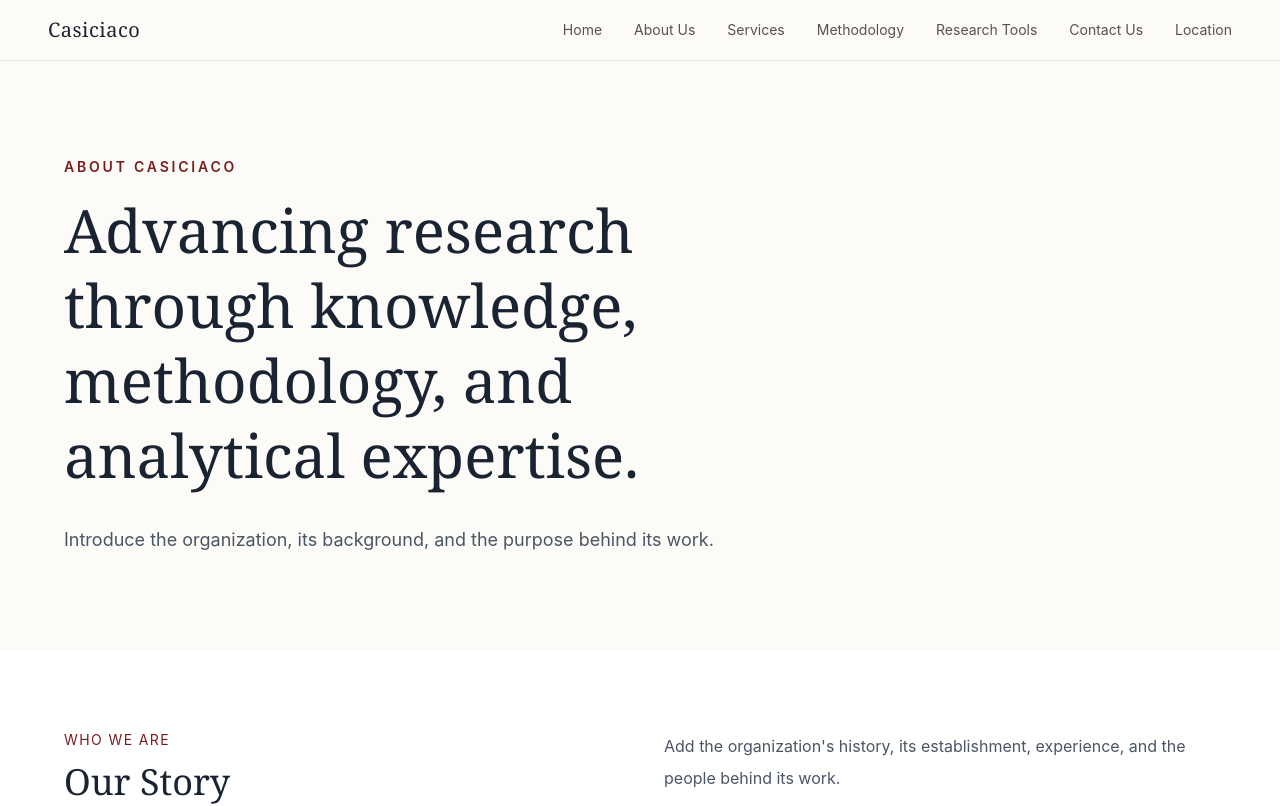
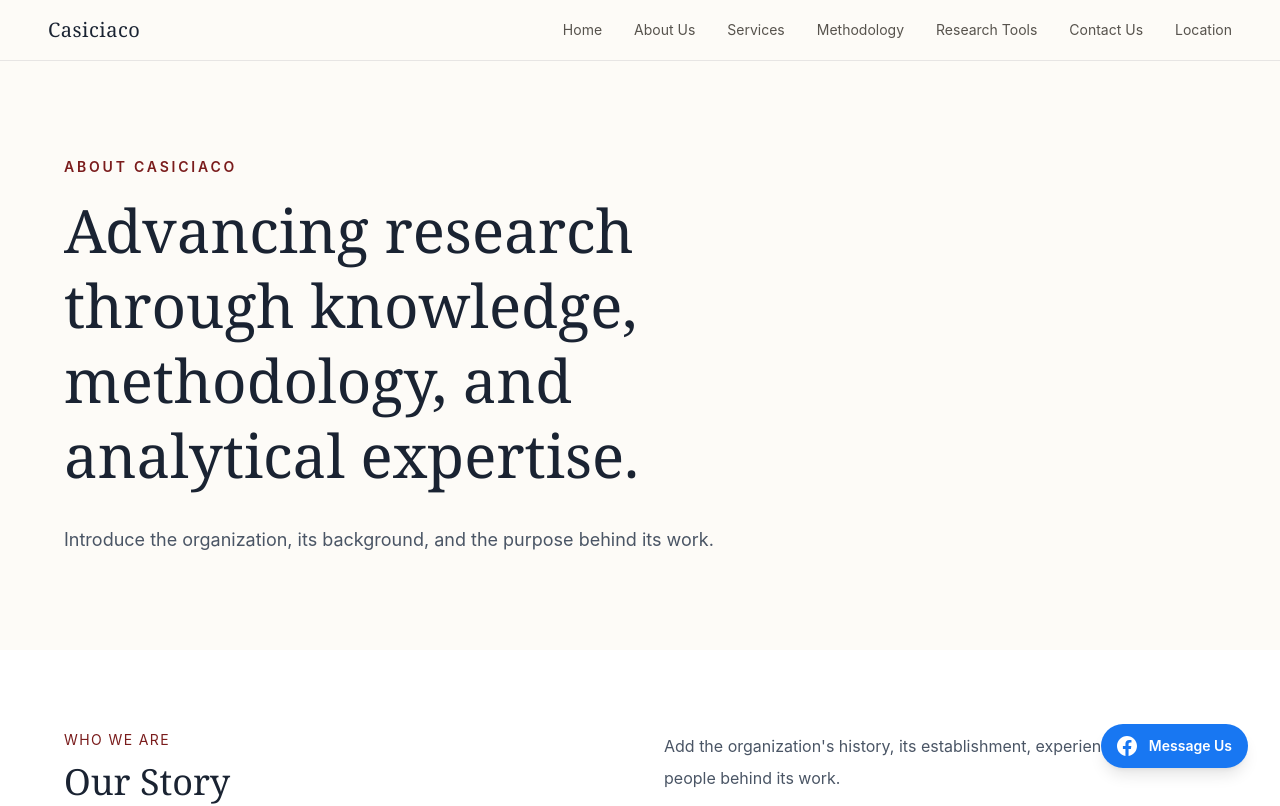
Before and after one commit to JurisAlson/Casiciaco-Research, a React (Vite) app: page /Casiciaco-Research/about in a window 1280 px wide. Shown: the top 806 px of the page. Built offline with nearby package versions, Linux system fonts and the light colour scheme.

Commit message:
FB contact implimentation

```diff
--- a/src/App.tsx
+++ b/src/App.tsx
@@ -1,3 +1,4 @@
+
 import { useEffect } from "react";
 import {
   BrowserRouter,
@@ -10,6 +11,7 @@ import Navbar from "./Components/Navbar";
 import Footer from "./Components/Footer";
 import Home from "./pages/Home";
 import About from "./pages/About";
+import FacebookContact from "./Components/UI/FacebookContact";
 
 function ScrollManager() {
   const { pathname, hash } = useLocation();
@@ -52,6 +54,8 @@ function App() {
       </Routes>
 
       <Footer />
+
+      <FacebookContact />
     </BrowserRouter>
   );
 }
--- /dev/null
+++ b/src/Components/UI/FacebookContact.tsx
@@ -0,0 +1,36 @@
+
+function FacebookContact() {
+  return (
+    <a
+      href="YOUR_FACEBOOK_PAGE_URL"
+      target="_blank"
+      rel="noopener noreferrer"
+      aria-label="Contact Casiciaco Research on Facebook"
+      className="
+        fixed bottom-5 right-5 z-50
+        flex items-center gap-3
+        rounded-full bg-[#1877F2]
+        px-4 py-3
+        text-sm font-semibold text-white
+        shadow-lg
+        transition-all duration-300
+        hover:-translate-y-1 hover:bg-[#166FE5]
+        sm:bottom-8 sm:right-8
+      "
+    >
+      <svg
+        xmlns="http://www.w3.org/2000/svg"
+        viewBox="0 0 24 24"
+        fill="currentColor"
+        className="h-5 w-5"
+        aria-hidden="true"
+      >
+        <path d="M24 12.073C24 5.405 18.627 0 12 0S0 5.405 0 12.073C0 18.1 4.388 23.094 10.125 24v-8.437H7.078v-3.49h3.047V9.41c0-3.025 1.792-4.697 4.533-4.697 1.312 0 2.686.236 2.686.236v2.97h-1.513c-1.49 0-1.956.93-1.956 1.885v2.27h3.328l-.532 3.49h-2.796V24C19.612 23.094 24 18.1 24 12.073Z" />
+      </svg>
+
+      <span>Message Us</span>
+    </a>
+  );
+}
+
+export default FacebookContact;
```
